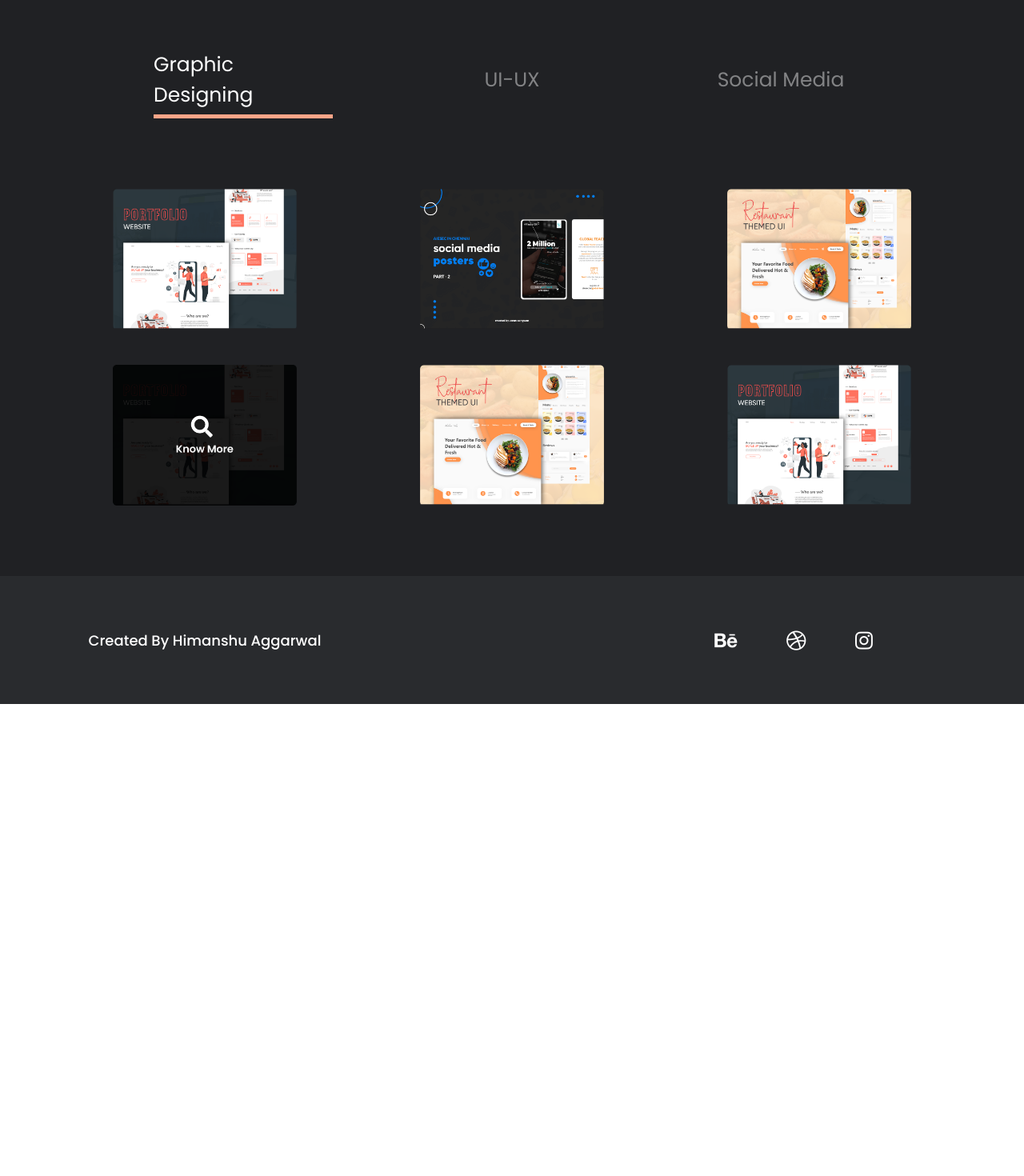
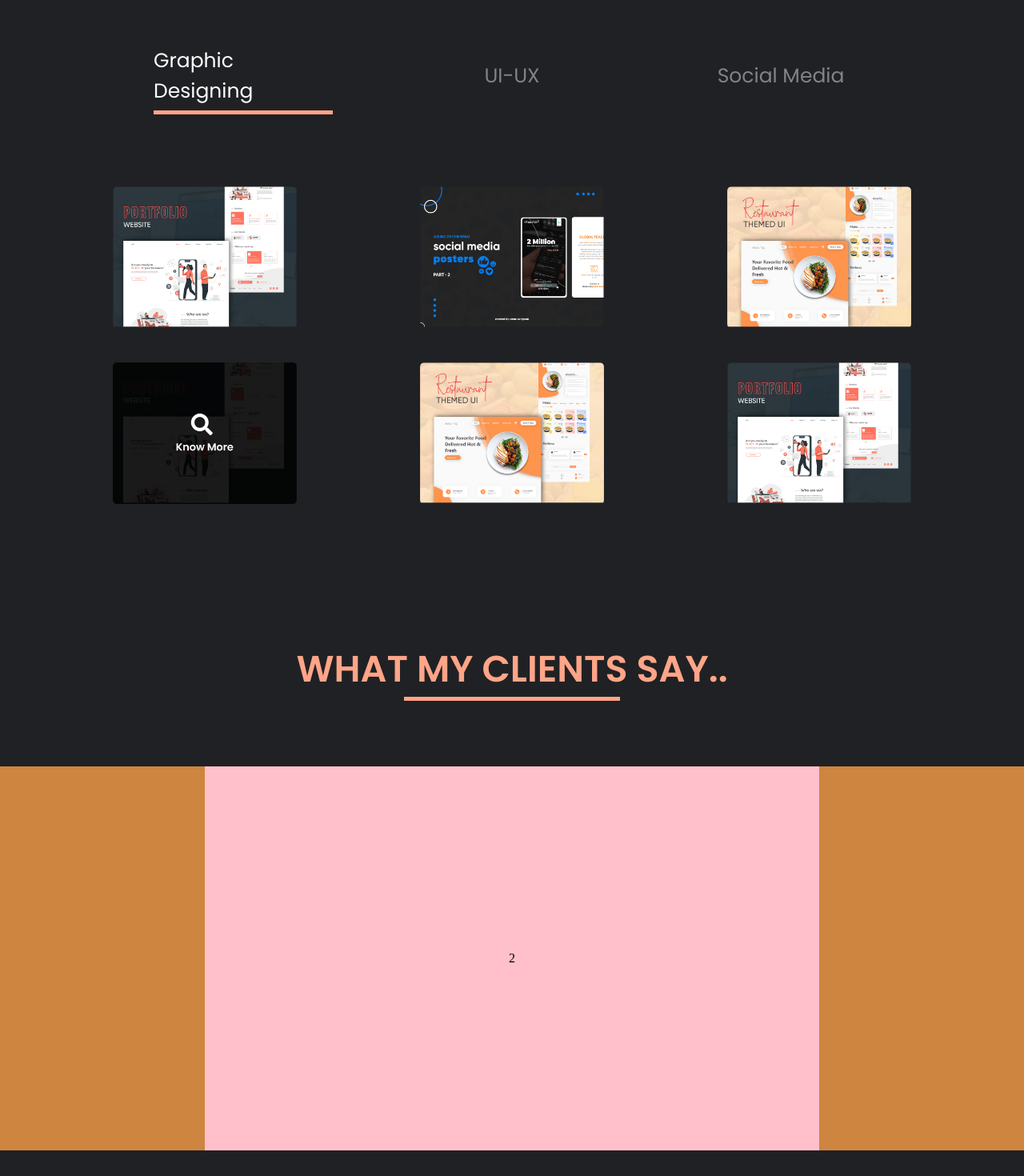
Before and after one commit to HimanshuAggarwal1404/2022B5A30848, a React (Vite) app: page / in a window 1280 px wide. Shown: the part 2600-4070 px from the top of the page at 80% size. Before the commit the page ends 3480 px from the top, so only its background shows below. Built offline with nearby package versions, Linux system fonts and the light colour scheme.

Commit message:
started carousel

```diff
--- /dev/null
+++ b/src/Components/CarouselCard.jsx
@@ -0,0 +1,13 @@
+import React from 'react'
+import styles from "../Styles/CarouselCard.module.scss"
+const CarouselCard = (props) => {
+  return (
+    <div>
+        <div className={styles.card}>
+            {props.a}
+        </div>
+    </div>
+  )
+}
+
+export default CarouselCard
--- a/src/Pages/Home.jsx
+++ b/src/Pages/Home.jsx
@@ -9,10 +9,11 @@ import insta from "../assets/insta.svg";
 import chrome from "../assets/chrome.svg";
 import { motion } from "framer-motion";
 import Footer from "../Components/Footer";
-import project1 from "../assets/project1.png"
-import project2 from "../assets/project2.png"
-import project3 from "../assets/project3.png"
-import projectkm from "../assets/projectkm.png"
+import project1 from "../assets/project1.png";
+import project2 from "../assets/project2.png";
+import project3 from "../assets/project3.png";
+import CarouselCard from "../Components/CarouselCard";
+import projectkm from "../assets/projectkm.png";
 const Home = () => {
   const [isHovering1, setIsHovering1] = useState(false);
   const [isHovering2, setIsHovering2] = useState(false);
@@ -22,30 +23,37 @@ const Home = () => {
   const [isGDActived, setIsGDActived] = useState(true);
   const [isUIActived, setIsUIActived] = useState(false);
   const [isSMActived, setIsSMActived] = useState(false);
-  const setGDActivated=()=>{
+  let carouselPosition=0;
+  const moveRight=()=>{
+    carouselPosition==-120?carouselPosition=0:carouselPosition-=60;
+  }
+  const moveLeft=()=>{
+    carouselPosition==0?carouselPosition=-120:carouselPosition+=60;
+  }
+  const setGDActivated = () => {
     setIsGDActived(true);
     setIsUIActived(false);
     setIsSMActived(false);
-  }
-  const setUIActivated=()=>{
+  };
+  const setUIActivated = () => {
     setIsGDActived(false);
     setIsUIActived(true);
     setIsSMActived(false);
-  }
-  const setSMActivated=()=>{
+  };
+  const setSMActivated = () => {
     setIsGDActived(false);
     setIsUIActived(false);
     setIsSMActived(true);
-  }
+  };
   const changeGD = () => {
     setIsGDActive(!isGDActive);
-  }
+  };
   const changeUI = () => {
     setIsUIActive(!isUIActive);
-  }
+  };
   const changeSM = () => {
     setIsSMActive(!isSMActive);
-  }
+  };
   const changeHover1 = () => {
     setIsHovering1(!isHovering1);
   };
@@ -205,46 +213,167 @@ const Home = () => {
             <div className={styles.projectSectionTitleUnderline}></div>
           </div>
           <div className={styles.projectSectionHeaders}>
-          <div className={styles.projectSectionHeader} onMouseEnter={changeGD} onMouseLeave={changeGD} onClick={setGDActivated}>
-            <div className={styles.headerTitle} style={{color:isGDActived?"white":"rgba(255, 255, 255, 0.442)"}}>Graphic Designing</div>
-            <div className={styles.headerUnderline} style={{width:isGDActive || isGDActived?"100%":"0%", backgroundColor:isGDActived?"#FFA588":"white"}}></div>
-          </div>
-          <div className={styles.projectSectionHeader} onMouseEnter={changeUI} onMouseLeave={changeUI} onClick={setUIActivated}>
-            <div className={styles.headerTitle} style={{color:isUIActived?"white":"rgba(255, 255, 255, 0.442)"}}>UI-UX</div>
-            <div className={styles.headerUnderline} style={{width: isUIActive || isUIActived?"60%":"0%",backgroundColor:isUIActived?"#FFA588":"white"}}></div>
-          </div><div className={styles.projectSectionHeader} onMouseEnter={changeSM} onMouseLeave={changeSM} onClick={setSMActivated}>
-            <div className={styles.headerTitle}style={{color:isSMActived?"white":"rgba(255, 255, 255, 0.442)"}}>Social Media</div>
-            <div className={styles.headerUnderline} style={{width: isSMActive || isSMActived?"90%":"0%", backgroundColor:isSMActived?"#FFA588":"white"}}></div>
-          </div>
-
+            <div
+              className={styles.projectSectionHeader}
+              onMouseEnter={changeGD}
+              onMouseLeave={changeGD}
+              onClick={setGDActivated}
+            >
+              <div
+                className={styles.headerTitle}
+                style={{
+                  color: isGDActived ? "white" : "rgba(255, 255, 255, 0.442)",
+                }}
+              >
+                Graphic Designing
+              </div>
+              <div
+                className={styles.headerUnderline}
+                style={{
+                  width: isGDActive || isGDActived ? "100%" : "0%",
+                  backgroundColor: isGDActived ? "#FFA588" : "white",
+                }}
+              ></div>
+            </div>
+            <div
+              className={styles.projectSectionHeader}
+              onMouseEnter={changeUI}
+              onMouseLeave={changeUI}
+              onClick={setUIActivated}
+            >
+              <div
+                className={styles.headerTitle}
+                style={{
+                  color: isUIActived ? "white" : "rgba(255, 255, 255, 0.442)",
+                }}
+              >
+                UI-UX
+              </div>
+              <div
+                className={styles.headerUnderline}
+                style={{
+                  width: isUIActive || isUIActived ? "60%" : "0%",
+                  backgroundColor: isUIActived ? "#FFA588" : "white",
+                }}
+              ></div>
+            </div>
+            <div
+              className={styles.projectSectionHeader}
+              onMouseEnter={changeSM}
+              onMouseLeave={changeSM}
+              onClick={setSMActivated}
+            >
+              <div
+                className={styles.headerTitle}
+                style={{
+                  color: isSMActived ? "white" : "rgba(255, 255, 255, 0.442)",
+                }}
+              >
+                Social Media
+              </div>
+              <div
+                className={styles.headerUnderline}
+                style={{
+                  width: isSMActive || isSMActived ? "90%" : "0%",
+                  backgroundColor: isSMActived ? "#FFA588" : "white",
+                }}
+              ></div>
+            </div>
           </div>
           <div className={styles.projectSectionContents}>
-          <div className={styles.projectSectionContent}style={{display:isGDActived?"grid":"none"}}>
-            <div className={styles.projectSectionCollageImg}><img src={project1} alt="" /><div className={styles.projectSectionCollageImgOverlay}></div></div>
-            <div className={styles.projectSectionCollageImg}><img src={project2} alt="" /></div>
-            <div className={styles.projectSectionCollageImg}><img src={project3} alt="" /></div>
-            <div className={styles.projectSectionCollageImg}><img src={projectkm} alt="" /></div>
-            <div className={styles.projectSectionCollageImg}><img src={project3} alt="" /></div>
-            <div className={styles.projectSectionCollageImg}><img src={project1} alt="" /></div>
+            <div
+              className={styles.projectSectionContent}
+              style={{ display: isGDActived ? "grid" : "none" }}
+            >
+              <div className={styles.projectSectionCollageImg}>
+                <img src={project1} alt="" />
+                <div className={styles.projectSectionCollageImgOverlay}></div>
+              </div>
+              <div className={styles.projectSectionCollageImg}>
+                <img src={project2} alt="" />
+              </div>
+              <div className={styles.projectSectionCollageImg}>
+                <img src={project3} alt="" />
+              </div>
+              <div className={styles.projectSectionCollageImg}>
+                <img src={projectkm} alt="" />
+              </div>
+              <div className={styles.projectSectionCollageImg}>
+                <img src={project3} alt="" />
+              </div>
+              <div className={styles.projectSectionCollageImg}>
+                <img src={project1} alt="" />
+              </div>
+            </div>
+            <div
+              className={styles.projectSectionContent}
+              style={{ display: isUIActived ? "grid" : "none" }}
+            >
+              <div className={styles.projectSectionCollageImg}>
+                <img src={project3} alt="" />
+              </div>
+              <div className={styles.projectSectionCollageImg}>
+                <img src={project1} alt="" />
+              </div>
+              <div className={styles.projectSectionCollageImg}>
+                <img src={project2} alt="" />
+              </div>
+              <div className={styles.projectSectionCollageImg}>
+                <img src={projectkm} alt="" />
+              </div>
+              <div className={styles.projectSectionCollageImg}>
+                <img src={project2} alt="" />
+              </div>
+              <div className={styles.projectSectionCollageImg}>
+                <img src={project3} alt="" />
+              </div>
+            </div>
+            <div
+              className={styles.projectSectionContent}
+              style={{ display: isSMActived ? "grid" : "none" }}
+            >
+              <div className={styles.projectSectionCollageImg}>
+                <img src={project2} alt="" />
+              </div>
+              <div className={styles.projectSectionCollageImg}>
+                <img src={project3} alt="" />
+              </div>
+              <div className={styles.projectSectionCollageImg}>
+                <img src={project1} alt="" />
+              </div>
+              <div className={styles.projectSectionCollageImg}>
+                <img src={projectkm} alt="" />
+              </div>
+              <div className={styles.projectSectionCollageImg}>
+                <img src={project1} alt="" />
+              </div>
+              <div className={styles.projectSectionCollageImg}>
+                <img src={project2} alt="" />
+              </div>
+            </div>
+          </div>
+        </motion.div>
+        <motion.div
+          className={styles.clientsSection}
+          initial={{ x: -1000 }}
+          whileInView={{ x: 0 }}
+          viewport={{ once: true }}
+          transition={{ duration: 0.4 }}
+        >
+          <div className={styles.clientsTitle}>
+            <div className={styles.clientsTitleText}>WHAT MY CLIENTS SAY..</div>
+            <div className={styles.clientsTitleUnderline}></div>
+          </div>
+          <div className={styles.clientsContent}>
+            <div className={styles.arrows}></div>
+          <div className={styles.clientsCarouselWrapper}>
+            <div className={styles.clientsCarousel} style={{transform:"translateX(-60vw)"}}>
+              <CarouselCard a='1'/>
+              <CarouselCard a='2'/>
+            </div>
+          </div>
+          <div className={styles.arrows}></div>
 
-
-          </div>
-          <div className={styles.projectSectionContent}style={{display:isUIActived?"grid":"none"}}>
-          <div className={styles.projectSectionCollageImg}><img src={project3} alt="" /></div>
-            <div className={styles.projectSectionCollageImg}><img src={project1} alt="" /></div>
-            <div className={styles.projectSectionCollageImg}><img src={project2} alt="" /></div>
-            <div className={styles.projectSectionCollageImg}><img src={projectkm} alt="" /></div>
-            <div className={styles.projectSectionCollageImg}><img src={project2} alt="" /></div>
-            <div className={styles.projectSectionCollageImg}><img src={project3} alt="" /></div>
-          </div>
-          <div className={styles.projectSectionContent}style={{display:isSMActived?"grid":"none"}}>
-          <div className={styles.projectSectionCollageImg}><img src={project2} alt="" /></div>
-            <div className={styles.projectSectionCollageImg}><img src={project3} alt="" /></div>
-            <div className={styles.projectSectionCollageImg}><img src={project1} alt="" /></div>
-            <div className={styles.projectSectionCollageImg}><img src={projectkm} alt="" /></div>
-            <div className={styles.projectSectionCollageImg}><img src={project1} alt="" /></div>
-            <div className={styles.projectSectionCollageImg}><img src={project2} alt="" /></div>
-          </div>
           </div>
         </motion.div>
         <Footer />
--- /dev/null
+++ b/src/Styles/CarouselCard.module.scss
@@ -0,0 +1,9 @@
+.card{
+    display: flex;
+    flex-direction: row;
+    align-items: center;
+    justify-content: space-evenly;
+    width: 60vw;
+    height: 60vh;
+    // background-color: green;
+}
--- a/src/Styles/Home.module.scss
+++ b/src/Styles/Home.module.scss
@@ -2,6 +2,79 @@
     background-color: #202124;
     width: 100vw;
     min-height: 100vh;
+
+    .clientsSection {
+        height: 100vh;
+        width: 100vw;
+        // background-color: salmon;
+        display: flex;
+        flex-direction: column;
+        justify-content: space-evenly;
+        align-items: center;
+
+        .clientsTitle {
+            color: #FFA588;
+            font-family: "Poppins";
+            font-size: 46px;
+            font-style: normal;
+            font-weight: 600;
+            line-height: normal;
+            display: flex;
+            flex-direction: column;
+            align-items: center;
+
+            .clientsTitleText {
+                width: 100%;
+                display: flex;
+                justify-content: center;
+                align-items: center;
+            }
+
+            .clientsTitleUnderline {
+                height: 5px;
+                width: 50%;
+                background-color: #FFA588;
+            }
+        }
+
+        .clientsContent {
+            display: flex;
+            flex-direction: row;
+            justify-content: center;
+            align-items: center;
+            width: 100vw;
+            background-color: darkblue;
+            .arrows{
+                width: 20vw;
+                height: 100%;
+                display: flex;
+                justify-content: center;
+                align-items: center;
+                background-color: peru;
+            }
+
+            .clientsCarouselWrapper {
+                width: 60vw;
+                background-color: orange;
+                overflow-x: hidden;
+                display: flex;
+                flex-direction: row;
+                align-items: center;
+
+                .clientsCarousel {
+                    width: 180vw;
+                    display: flex;
+                    flex-direction: row;
+                    align-items: center;
+                    justify-content: space-evenly;
+                    background-color: pink;
+                    transition: 0.3s ease-in-out;
+                }
+            }
+        }
+
+
+    }
 
     .projectSection {
         height: 110vh;
@@ -14,7 +87,7 @@
         .projectSectionTitle {
             color: #FFA588;
             font-family: "Poppins";
-            font-size: 56px;
+            font-size: 50px;
             font-style: normal;
             font-weight: 600;
             line-height: normal;
@@ -55,7 +128,8 @@
                     font-family: "Poppins";
                     font-size: 25px;
                 }
-                .headerUnderline{
+
+                .headerUnderline {
                     height: 5px;
                     // width: 100%;
                     // background-color: #FFA588;
@@ -72,12 +146,14 @@
             display: flex;
             justify-content: center;
             align-items: center;
-            .projectSectionContent{
+
+            .projectSectionContent {
                 width: 100%;
                 height: 100%;
                 place-items: center;
                 grid-template-columns: auto auto auto;
-                .projectSectionCollageImg{
+
+                .projectSectionCollageImg {
                     width: 100%;
                     height: 100%;
                     display: flex;
@@ -85,12 +161,13 @@
                     align-items: center;
 
 
-                    img{
+                    img {
                         max-width: 60%;
                         max-height: 95%;
                         object-fit: contain;
                         transition: 0.3s ease-in-out;
-                        &:hover{
+
+                        &:hover {
                             transform: scale(1.1);
                         }
                     }
@@ -112,7 +189,7 @@
         .ServicesTitle {
             color: #FFA588;
             font-family: "Poppins";
-            font-size: 56px;
+            font-size: 50px;
             font-style: normal;
             font-weight: 600;
             line-height: normal;
```
Also changed, not shown: src/assets/leftarrow.svg (added), src/assets/right arrow.svg (added).
